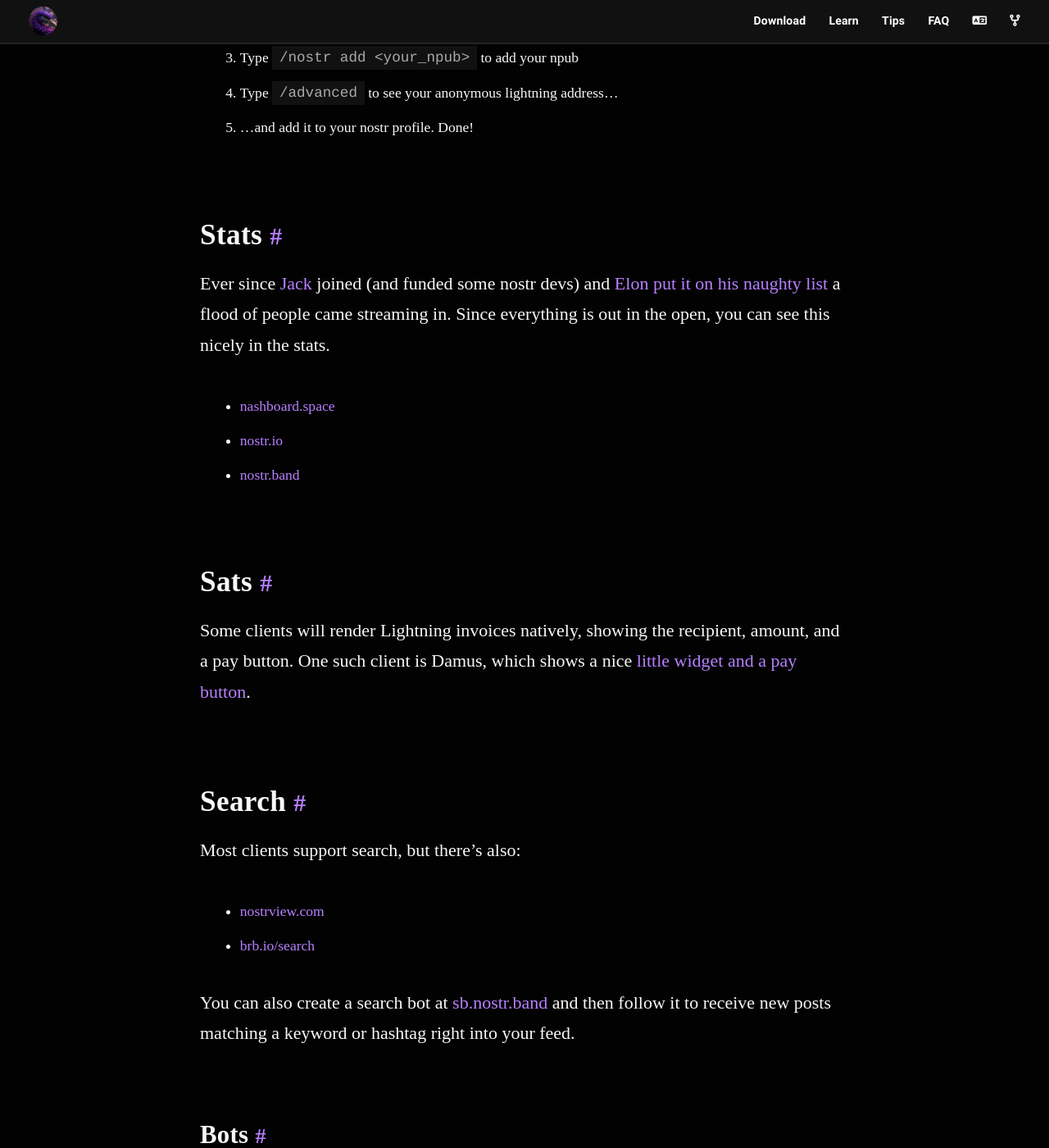
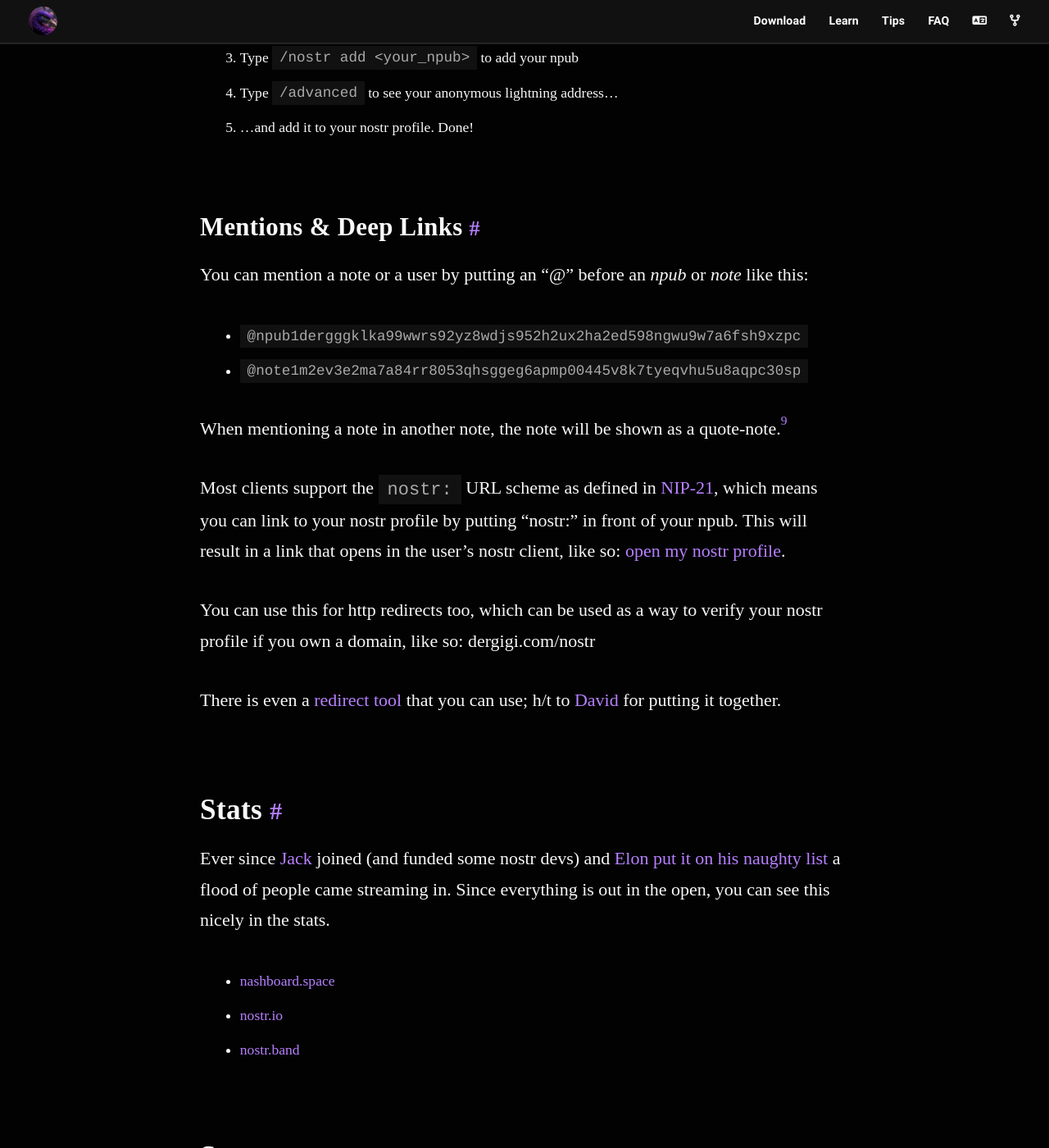
Before and after one commit to nostr-resources/nostr-resources.github.io, a Jekyll site: the page built from index.md, in a window 1280 px wide and 1400 px high, scrolled down 9480 px. Shown: the whole window at 82% size. Built offline with Jekyll 4.4.1, drawn with Linux system fonts in a browser that asks for light colours; some web fonts are replaced; some of the changed text lies outside the part shown.

Commit message:
Add Mentions & Deep Links section
Resolves #17

```diff
--- a/index.md
+++ b/index.md
@@ -268,6 +268,28 @@ To use Lightning Tip Bot in a more private way, you can:
 4. Type `/advanced` to see your anonymous lightning address...
 5. ...and add it to your nostr profile. Done!
 
+### Mentions & Deep Links
+
+You can mention a note or a user by putting an "@" before an _npub_ or _note_ like this:
+
+- `@npub1dergggklka99wwrs92yz8wdjs952h2ux2ha2ed598ngwu9w7a6fsh9xzpc`
+- `@note1m2ev3e2ma7a84rr8053qhsggeg6apmp00445v8k7tyeqvhu5u8aqpc30sp`
+
+When mentioning a note in another note, the note will be shown as a quote-note.[^fn-quotenote]
+
+Most clients support the `nostr:` URL scheme as defined in
+[NIP-21](https://github.com/nostr-protocol/nips/blob/master/21.md), which means
+you can link to your nostr profile by putting "nostr:" in front of your npub.
+This will result in a link that opens in the user's nostr client, like
+so: [open my nostr
+profile](nostr:npub1dergggklka99wwrs92yz8wdjs952h2ux2ha2ed598ngwu9w7a6fsh9xzpc).
+
+You can use this for http redirects too, which can be used as a way to verify your nostr profile if you own a domain, like so: dergigi.com/nostr
+
+There is even a [redirect tool](https://nostredirect.davidcoen.it/) that you can use; h/t to [David](nostr:npub149mp2m0q8prpdys7x2lusv2vceraxwzr4ajf6tv3l24my3gtszxsncas0t) for putting it together.
+
+[^fn-quotenote]: How's that for a tongue twister?
+
 ## Stats
 
 Ever since [Jack](https://twitter.com/jack/status/1603945963944480768) joined
```
